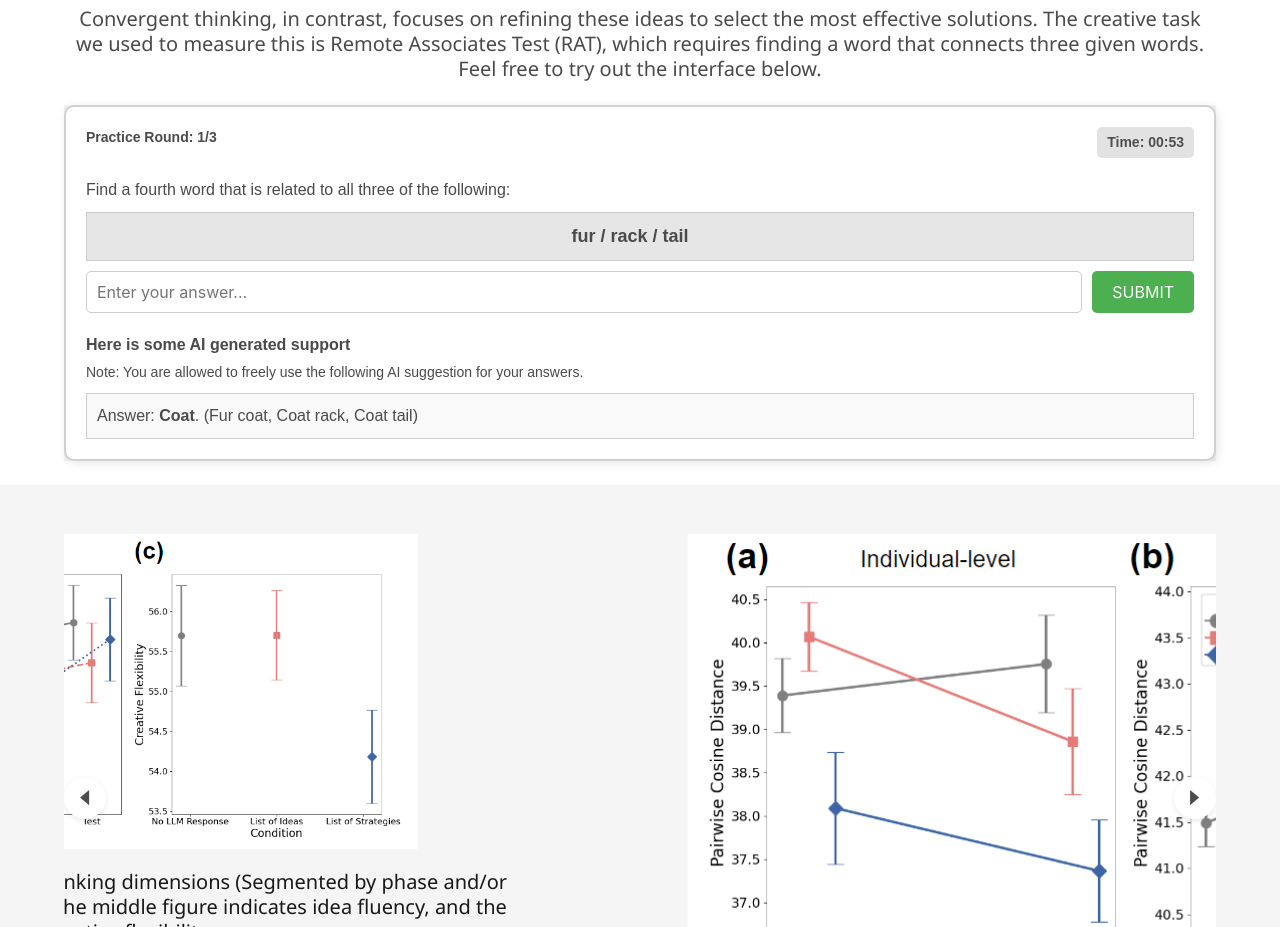
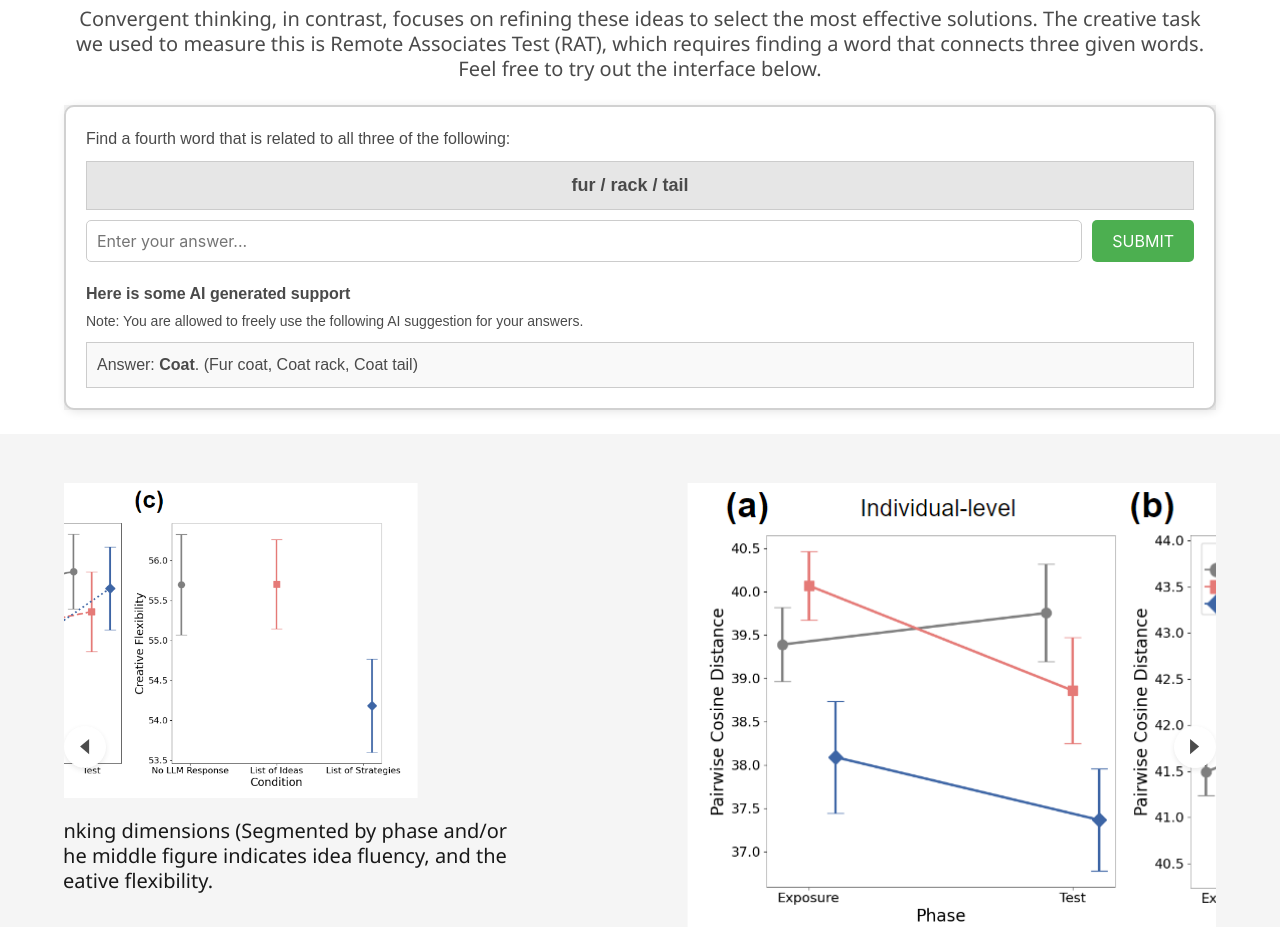
Before and after one commit to jvcent/LLM-Creativity-Website, a plain HTML site: page index.html in a window 1280 px wide. Shown: the part 2900-3827 px from the top of the page. Drawn offline with nearby package versions, Linux system fonts and the light colour scheme; some icons are missing; a web font is replaced by a local one.

Commit message:
Removed timer and round from convergent interface

```diff
--- a/index.html
+++ b/index.html
@@ -377,11 +377,6 @@
           <!-- RAT Interface -->
           <div style="font-family: Arial, sans-serif; background-color: #F2F2F2; display: flex; justify-content: center; align-items: center; margin: 0;">
             <div style="background-color: white; border: 2px solid #D1D1D1; width: 100%; padding: 20px; box-shadow: 2px 2px 10px rgba(0,0,0,0.1); border-radius: 10px;">
-                <!-- Header section -->
-                <div style="display: flex; justify-content: space-between; margin-bottom: 20px;">
-                    <div style="font-size: 14px; font-weight: bold;">Practice Round: 1/3</div>
-                    <div style="background-color: #E2E2E2; padding: 5px 10px; font-size: 14px; border-radius: 5px; font-weight: bold; color: #4F4F4F;">Time: 00:53</div>
-                </div>
 
                 <!-- Prompt section -->
                 <div style="font-size: 16px; margin-bottom: 10px;">
```
